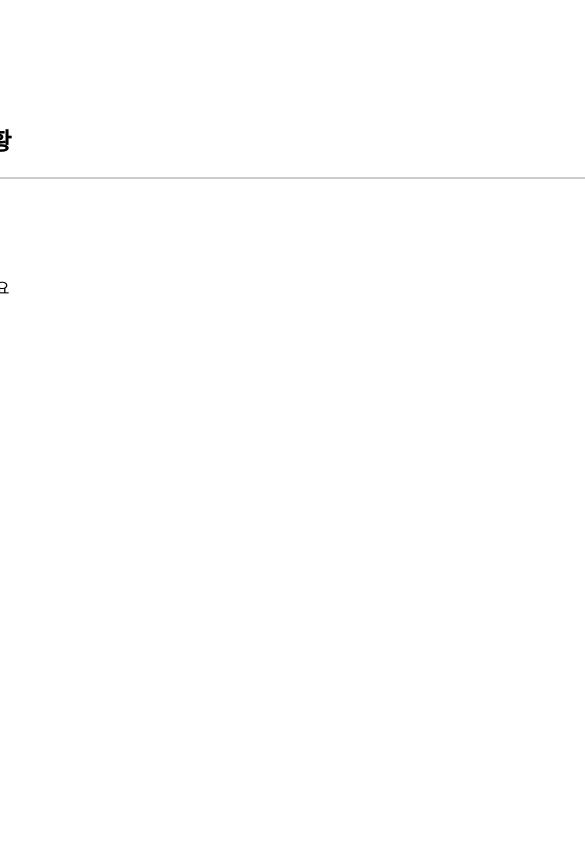
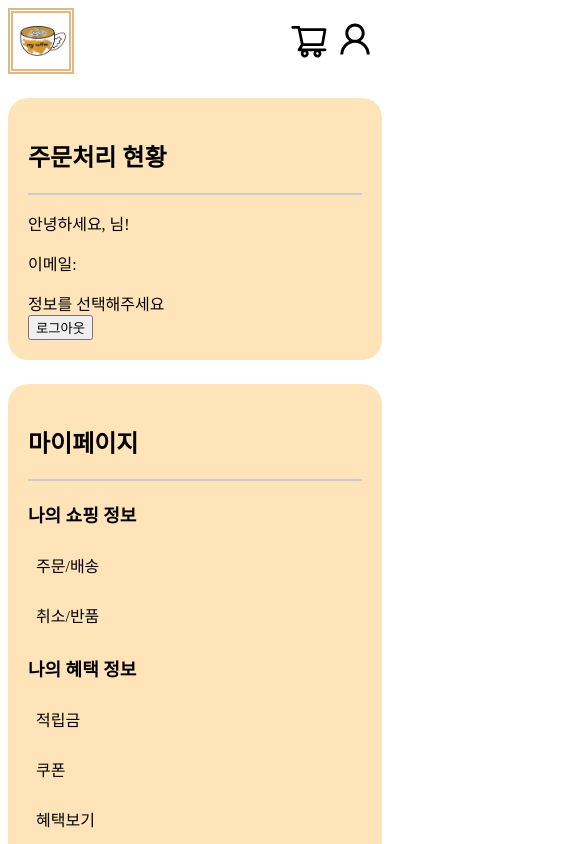
Before and after one commit to Eclipse-K/mycoffee, a React (Create React App) app: page /myPage in a window 390 px wide. Shown: the top 844 px of the page, 585 px wide, since content can reach past the window. Built offline with nearby package versions, Linux system fonts and the light colour scheme; no server answers; sample sign-in values are in the browser's storage; a web font is replaced by a local one.

Commit message:
Edit MyPage

```diff
--- a/src/Components/FindNav.css
+++ b/src/Components/FindNav.css
@@ -3,7 +3,7 @@
   display: flex;
   justify-content: space-between;
   align-items: center;
-  padding: 8px 8px;
+  padding: 8px 0;
   font-family: "Do Hyeon", sans-serif;
 }
 
@@ -24,6 +24,13 @@
   color: black;
 }
 
+@media all and (max-width: 432px) {
+  .Find-nav,
+  .Sign-nav {
+    padding: 8px 8px;
+  }
+}
+
 @media all and (min-width: 650px) and (max-width: 1200px) {
   .Find-nav,
   .Sign-nav {
--- a/src/Components/MyPage.css
+++ b/src/Components/MyPage.css
@@ -12,11 +12,16 @@
 .myPage-box {
   display: grid;
   grid-template-columns: 1fr 3fr;
+  grid-template-areas: "sidebar page-content";
   gap: 24px;
+  padding: 16px 0;
 }
 
 .myPage-sidebar {
-  padding: 20px 0;
+  background-color: rgb(255, 228, 185);
+  border-radius: 20px;
+  padding: 20px;
+  grid-area: sidebar;
 }
 
 .myPage-sidebar h3 {
@@ -42,6 +47,31 @@
 }
 
 .myPage-content {
-  flex: 1;
   padding: 20px;
+  background-color: rgb(255, 228, 185);
+  border-radius: 20px;
+  grid-area: page-content;
 }
+
+@media all and (max-width: 432px) {
+  .myPage-container {
+    width: 100%;
+  }
+
+  .myPage-box {
+    grid-template-columns: repeat(1, 1fr);
+    grid-template-areas:
+      "page-content"
+      "sidebar";
+    padding: 16px 8px;
+  }
+}
+
+@media all and (min-width: 500px) and (max-width: 1200px) {
+  .myPage-container {
+    width: 100%;
+  }
+  .myPage-box {
+    padding: 16px 24px;
+  }
+}
--- a/src/Components/NaviBar.css
+++ b/src/Components/NaviBar.css
@@ -17,7 +17,7 @@
   display: flex;
   align-items: center;
   justify-content: space-between;
-  padding: 8px 24px 0 24px;
+  padding: 8px 0;
 }
 
 .nav-logo-img {
@@ -162,4 +162,8 @@
   .nav-area {
     width: 100%;
   }
+
+  .nav-top {
+    padding: 8px 24px;
+  }
 }
```
